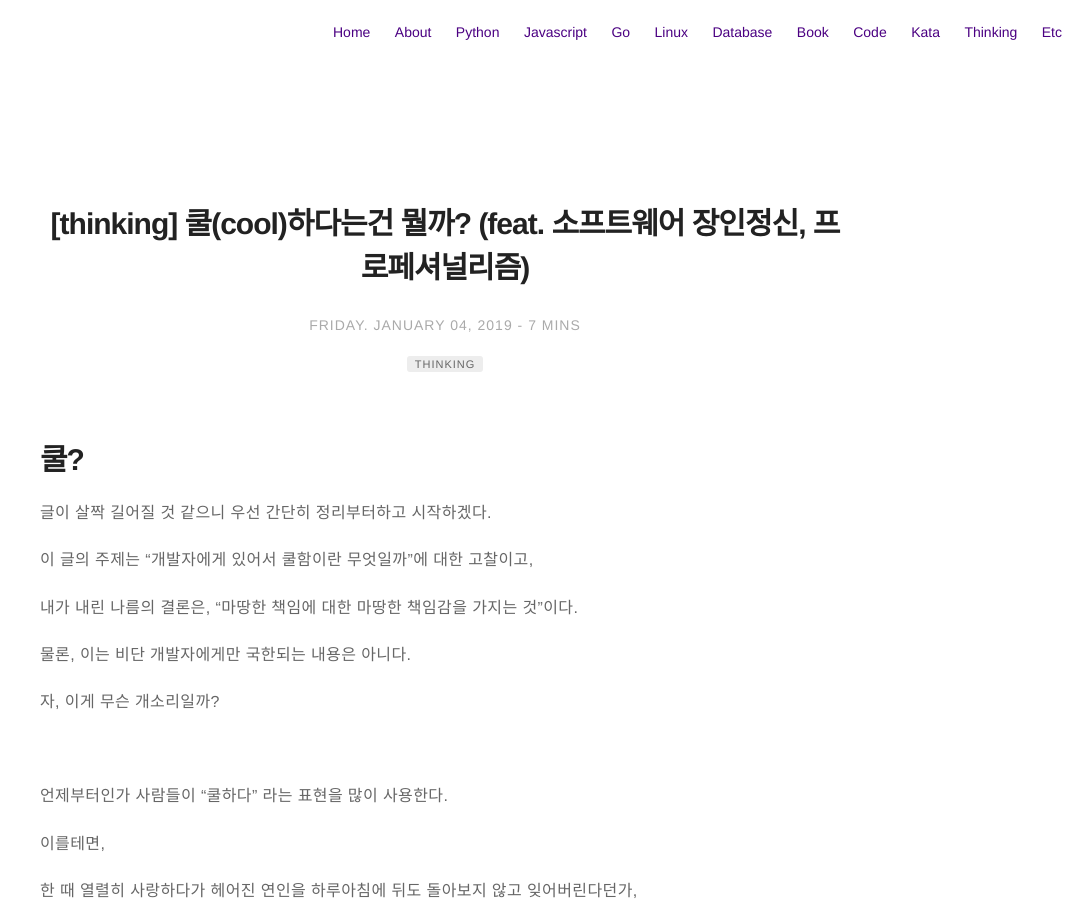
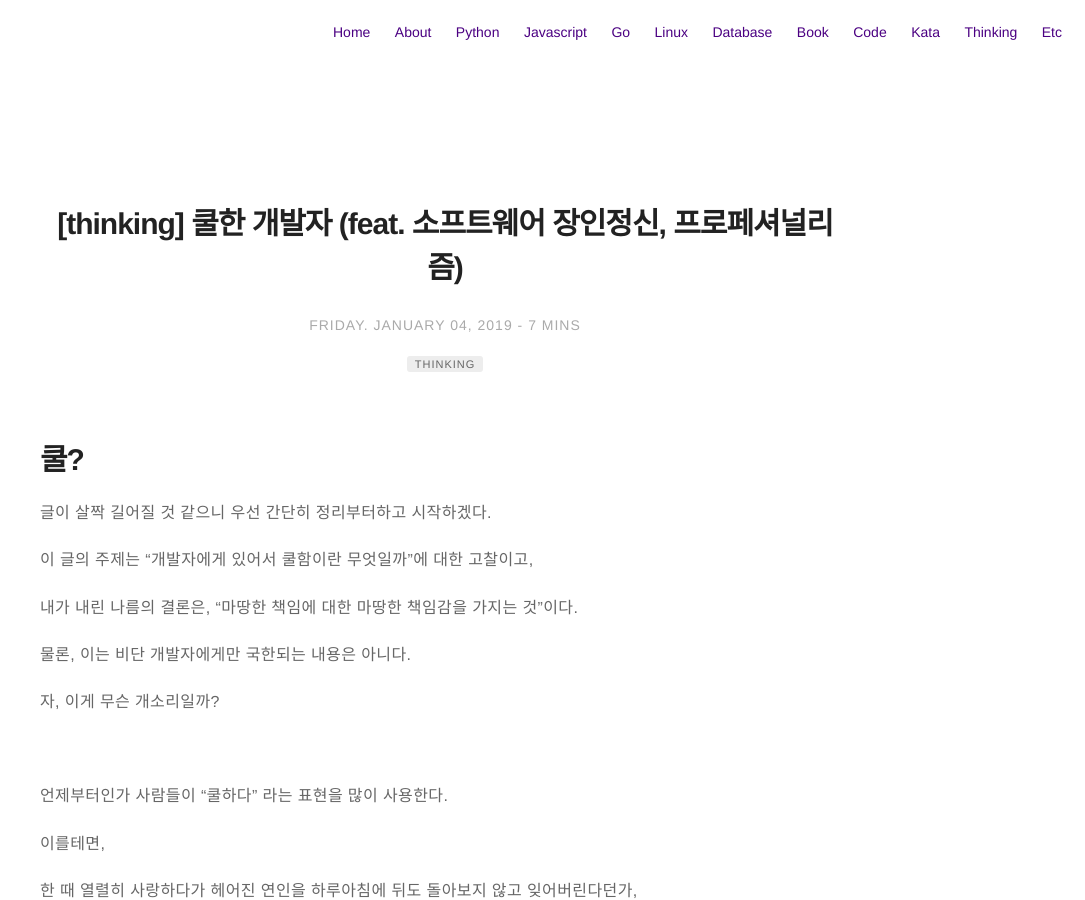
Before and after one commit to itholic/itholic.github.io, a Jekyll site: the page built from _posts/thinking/2019-01-04-thinking-cool-developer.md, in a window 1280 px wide and 900 px high. Shown: the whole window, without its empty margins (195-1280 px from the left). Built offline with Jekyll 4.4.1, drawn with Linux system fonts in a browser that asks for light colours; comment, search, counter and statistics services are not loaded.

Commit message:
[thinking] cool developer / change title

```diff
--- a/_posts/thinking/2019-01-04-thinking-cool-developer.md
+++ b/_posts/thinking/2019-01-04-thinking-cool-developer.md
@@ -1,5 +1,5 @@
 ---
-title: "[thinking] 쿨(cool)하다는건 뭘까? (feat. 소프트웨어 장인정신, 프로페셔널리즘)"
+title: "[thinking] 쿨한 개발자 (feat. 소프트웨어 장인정신, 프로페셔널리즘)"
 layout: post
 tag:
 - thinking
```
